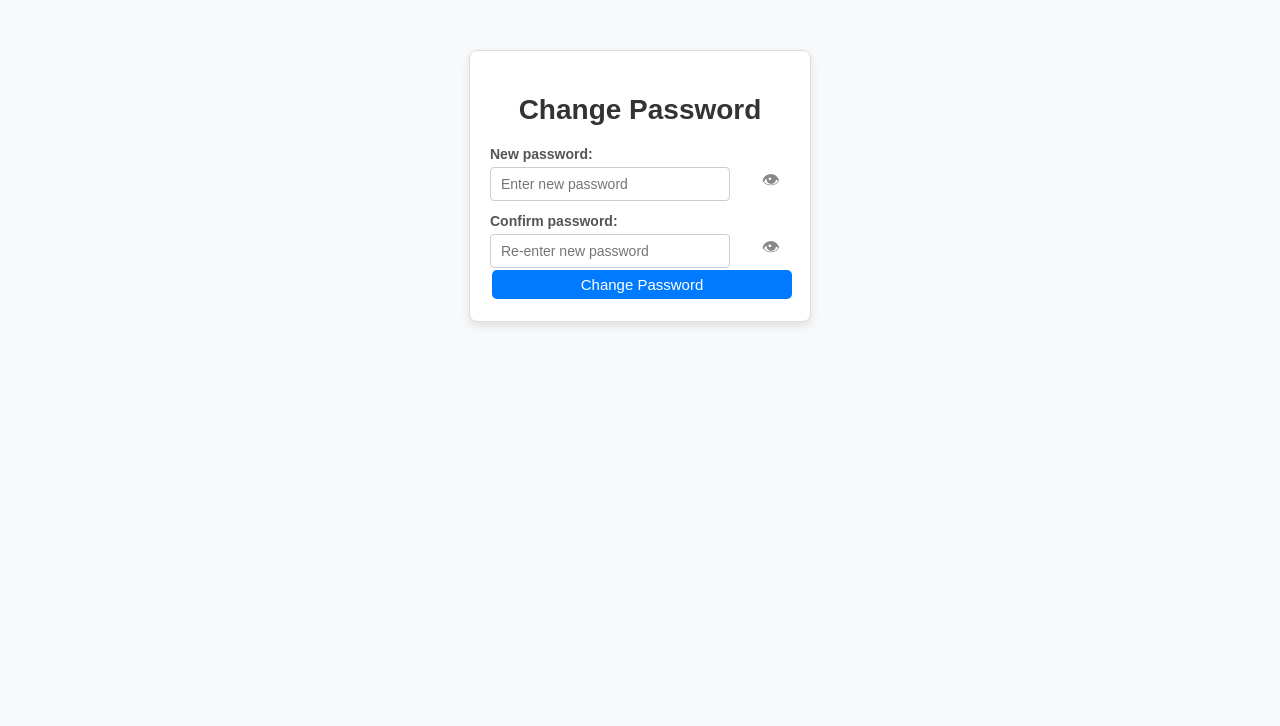
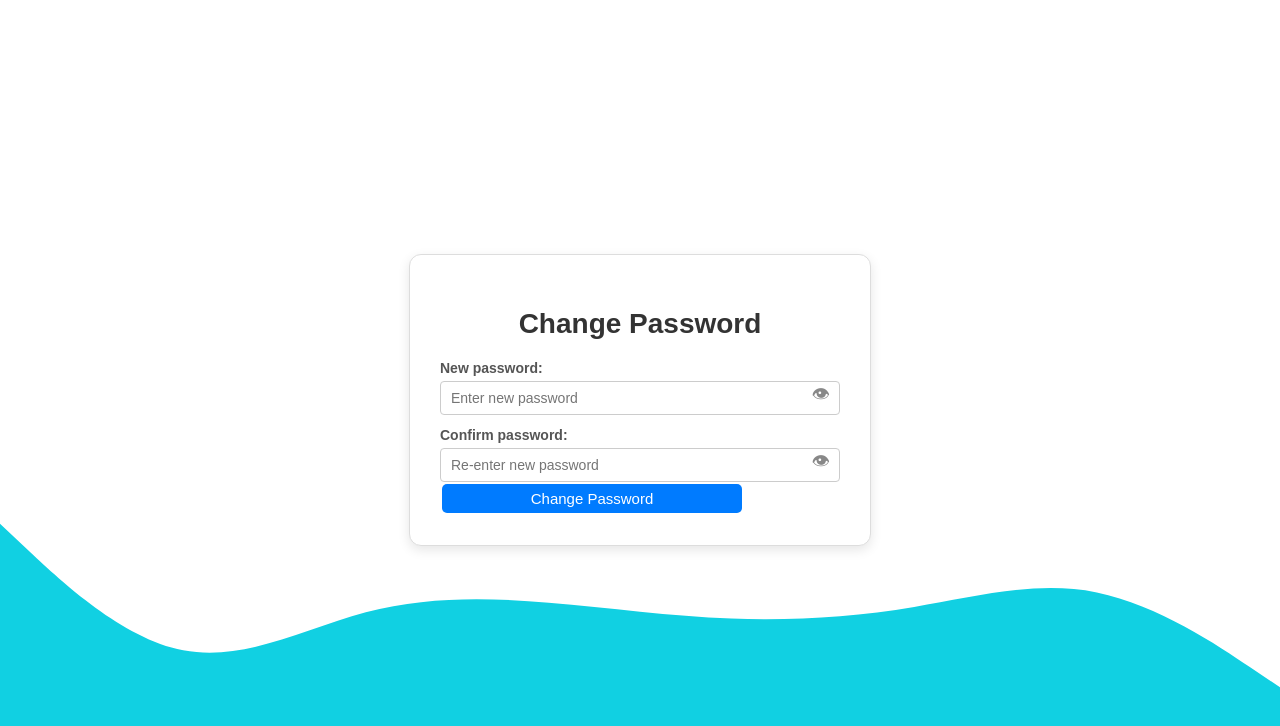
Before and after one commit to PAVANI2511/NoticeBoard, a React (Create React App) app: page /forgotpassword in a window 1280 px wide. Shown: the top 726 px of the page. Built offline with nearby package versions, Linux system fonts and the light colour scheme.

Commit message:
update components

```diff
--- a/src/components/Email.css
+++ b/src/components/Email.css
@@ -1,26 +1,20 @@
-/* Full-screen background container */
-.email-background {
-  background-color: #ffffff; /* fallback if image fails */
-  min-height: 100vh;
-  display: flex;
-  justify-content: center;
-  align-items: center;
+/* Card container */
+.email-card {
+  background-color: #ffffffee; /* Slight transparency */
+  padding: 40px 50px;
+  border-radius: 16px;
+  box-shadow: 0 8px 24px rgba(0, 0, 0, 0.2);
+  width: 400px;
+  text-align: left;
+  font-family: Arial, sans-serif;
 }
 
-/* Centered card container */
-.email-card {
-  background-color: #ffffff;
-  padding: 40px 50px;
-  border-radius: 16px;
-  box-shadow: 0 6px 20px rgba(0, 0, 0, 0.15);
-  width: 400px;
-  text-align: left;
-}
-
+/* Heading */
 .email-card h2 {
   text-align: center;
   margin-bottom: 25px;
   color: #333;
+  font-size: 24px;
 }
 
 /* Label styling */
@@ -49,7 +43,7 @@ input {
   margin-top: 25px;
 }
 
-/* Send and Close buttons */
+/* Buttons */
 .send-btn,
 .close-btn {
   flex: 1;
--- a/src/components/Email.js
+++ b/src/components/Email.js
@@ -43,7 +43,20 @@ const Email = () => {
   };
 
   return (
-    <div className="email-background">
+    <div
+      className="email-background"
+      style={{
+        backgroundImage: "url('/wave-haikei.svg')",
+        backgroundSize: 'cover',
+        backgroundRepeat: 'no-repeat',
+        backgroundPosition: 'center',
+        backgroundAttachment: 'fixed',
+        minHeight: '100vh',
+        display: 'flex',
+        justifyContent: 'center',
+        alignItems: 'center',
+      }}
+    >
       <div className="email-card">
         <h2>Forgot Password</h2>
         <form onSubmit={handleSubmit}>
--- a/src/components/ForgotPassword.css
+++ b/src/components/ForgotPassword.css
@@ -1,20 +1,32 @@
+/* Full-screen background wrapper */
 .forgot-password-container {
-  max-width: 300px;
-  margin: 50px auto;
-  padding: 20px;
-  border: 1px solid #ddd;
-  border-radius: 8px;
-  box-shadow: 0 4px 10px rgba(0,0,0,0.1);
-  font-family: Arial, sans-serif;
-  background-color: #fff;
+  min-height: 100vh;
+  display: flex;
+  justify-content: center;
+  align-items: center;
+  background-color: transparent; /* Background handled via inline style */
 }
 
-.forgot-password-container h2 {
+/* Card-style form */
+.forgot-password-form {
+  max-width: 400px;
+  width: 90%;
+  padding: 30px;
+  background-color: #fff;
+  border: 1px solid #ddd;
+  border-radius: 12px;
+  box-shadow: 0 4px 12px rgba(0, 0, 0, 0.1);
+  font-family: Arial, sans-serif;
+}
+
+/* Heading */
+.forgot-password-form h2 {
   text-align: center;
   margin-bottom: 20px;
   color: #333;
 }
 
+/* Labels */
 .forgot-password-form label {
   display: block;
   margin-top: 12px;
@@ -22,13 +34,15 @@
   color: #555;
 }
 
+/* Input wrapper */
 .password-input-wrapper {
   position: relative;
 }
 
+/* Inputs */
 .password-input-wrapper input {
-  width:80%;
-  padding: 8px 35px 8px 10px; /* padding-right for icon space */
+  width: 100%;
+  padding: 8px 35px 8px 10px;
   margin-top: 5px;
   box-sizing: border-box;
   border: 1px solid #ccc;
@@ -40,10 +54,11 @@
   outline: none;
 }
 
+/* Toggle icon */
 .toggle-eye {
   position: absolute;
   right: 10px;
-  top:50%;
+  top: 50%;
   transform: translateY(-50%);
   cursor: pointer;
   font-size: 18px;
@@ -54,8 +69,9 @@
   color: #333;
 }
 
+/* Submit button */
 button {
-  width:80%;
+  width: 100%;
   padding: 10px;
   background-color: #007BFF;
   border: none;
@@ -72,6 +88,7 @@ button:hover {
   background-color: #0056b3;
 }
 
+/* Success or error message */
 .message {
   margin-top: 15px;
   text-align: center;
--- a/src/components/ForgotPassword.js
+++ b/src/components/ForgotPassword.js
@@ -11,7 +11,6 @@ const ForgotPassword = () => {
   const navigate = useNavigate();
   const location = useLocation();
 
-  // Get email and otp_code from location or localStorage
   const [email, setEmail] = useState("");
   const [otp, setOtp] = useState("");
 
@@ -20,7 +19,6 @@ const ForgotPassword = () => {
     if (state && state.email && state.otp) {
       setEmail(state.email);
       setOtp(state.otp);
-      // Store in localStorage in case of page refresh
       localStorage.setItem("reset_email", state.email);
       localStorage.setItem("reset_otp", state.otp);
     } else {
@@ -80,9 +78,23 @@ const ForgotPassword = () => {
   };
 
   return (
-    <div className="forgot-password-container">
-      <h2>Change Password</h2>
+    <div
+      className="forgot-password-container"
+      style={{
+        backgroundImage: "url('/wave-haikei.svg')",
+        backgroundSize: "cover",
+        backgroundRepeat: "no-repeat",
+        backgroundPosition: "center",
+        backgroundAttachment: "fixed",
+        minHeight: "100vh",
+        display: "flex",
+        justifyContent: "center",
+        alignItems: "center",
+      }}
+    >
       <form onSubmit={handleSubmit} className="forgot-password-form">
+        <h2>Change Password</h2>
+
         <label>New password:</label>
         <div className="password-input-wrapper">
           <input
--- a/src/components/Password.css
+++ b/src/components/Password.css
@@ -1,13 +1,24 @@
+/* Full-screen wrapper with flex centering */
 .password-container {
+  min-height: 100vh;
+  display: flex;
+  justify-content: center;
+  align-items: center;
+  background-color: transparent; /* Background is now handled in inline style */
+}
+
+/* Card styling */
+.password-card {
   text-align: center;
   padding: 30px;
   max-width: 400px;
-  margin: 0 auto;
+  width: 90%;
   background-color: #f9f9f9;
   border-radius: 12px;
   box-shadow: 0 4px 12px rgba(0, 0, 0, 0.1);
 }
 
+/* OTP input */
 .otp-input {
   margin-top: 15px;
   padding: 12px;
@@ -19,6 +30,7 @@
   letter-spacing: 4px;
 }
 
+/* Button row */
 .button-row {
   display: flex;
   justify-content: center;
@@ -26,6 +38,7 @@
   margin-top: 20px;
 }
 
+/* Buttons */
 .verify-btn,
 .resend-btn {
   flex: 1;
@@ -49,6 +62,7 @@
   cursor: not-allowed;
 }
 
+/* Messages */
 .error-text {
   color: red;
   margin-top: 10px;
--- a/src/components/Password.js
+++ b/src/components/Password.js
@@ -54,7 +54,6 @@ const handleVerifyOtp = async () => {
     }
   };
 
-
   const handleResendOtp = async () => {
     setError('');
     setResendMsg('');
@@ -81,7 +80,21 @@ const handleVerifyOtp = async () => {
   };
 
   return (
-    <div className="password-container">
+    <div
+      className="password-container"
+      style={{
+        backgroundImage: "url('/wave-haikei.svg')",
+        backgroundSize: 'cover',
+        backgroundRepeat: 'no-repeat',
+        backgroundPosition: 'center',
+        backgroundAttachment: 'fixed',
+        minHeight: '100vh',
+        display: 'flex',
+        justifyContent: 'center',
+        alignItems: 'center',
+      }}
+    >
+      <div className="password-card">
         <h2>Verify OTP</h2>
         <input
           type="text"
@@ -99,10 +112,10 @@ const handleVerifyOtp = async () => {
           <button onClick={handleVerifyOtp} className="verify-btn" disabled={loading || otp.length !== 6}>
             {loading ? 'Verifying...' : 'Verify OTP'}
           </button>
-
         </div>
         {resendMsg && <p className="success-text">{resendMsg}</p>}
         {error && <p className="error-text">{error}</p>}
+      </div>
     </div>
   );
 }
```
Lines whose indentation alone changed are shown as unchanged.
